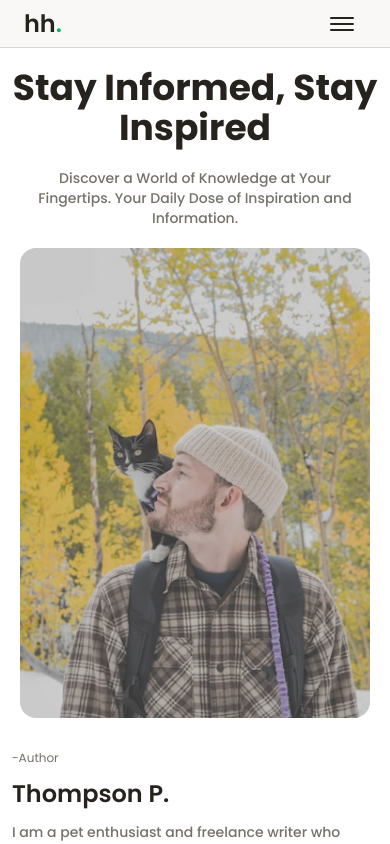
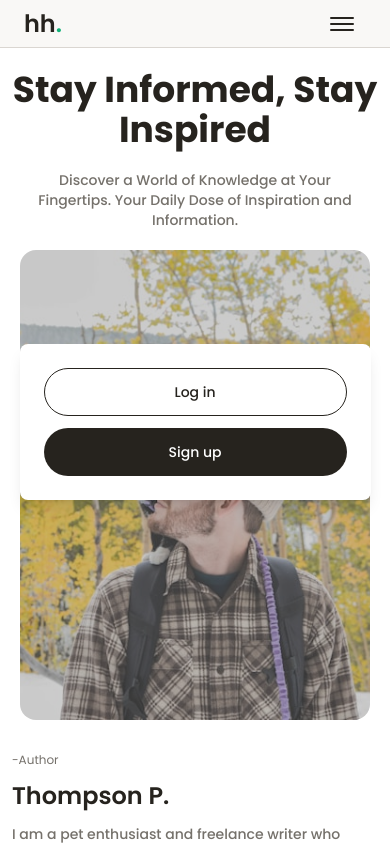
Before and after one commit to parallell99/husky-page, a React (Vite) app: page / in a window 390 px wide. Both pictures are taken after a click on the button "Menu". Shown: the top 844 px of the page. Built offline with nearby package versions, Linux system fonts and the light colour scheme.

Commit message:
feature: improve ArticleSection with search functionality and category filtering; update Navbar for mobile menu toggle

```diff
--- a/src/components/ArticleSection.jsx
+++ b/src/components/ArticleSection.jsx
@@ -9,9 +9,7 @@ import {
 import {
   Select,
   SelectContent,
-  SelectGroup,
   SelectItem,
-  SelectLabel,
   SelectTrigger,
   SelectValue,
 } from "@/components/ui/select";
@@ -20,9 +18,11 @@ import { Button } from "@/components/ui/button";
 import { blogPosts } from "@/data/blogPost";
 import { selectData } from "@/data/select";
 
-
+import { useState } from "react";
 
 function ArticleSection() {
+  const [selectedCategory, setSelectedCategory] = useState("All");
+  const [search, setSearch] = useState("");
   return (
     <>
       <div className=" my-10 lg:mx-20">
@@ -33,6 +33,8 @@ function ArticleSection() {
               <InputGroupInput
                 placeholder="Search"
                 className="text-sm font-medium text-brown-600 w-full"
+                value={search}
+                onChange={(e) => setSearch(e.target.value)}
               />
               <InputGroupAddon>
                 <SearchIcon />
@@ -45,18 +47,23 @@ function ArticleSection() {
             </p>
           </div>
           <div className="lg:hidden  w-full px-5">
-            <Select>
+            <Select
+              value={selectedCategory === "All" ? "Highlight" : selectedCategory}
+              onValueChange={(value) =>
+                setSelectedCategory(value === "Highlight" ? "All" : value)
+              }
+            >
               <SelectTrigger className="w-full">
                 <SelectValue
                   placeholder="Highlight"
-                  className="text-sm font-medium text-brown-400"
+                  className="text-sm font-medium"
                 />
               </SelectTrigger>
               <SelectContent>
                 {selectData.map((item, index) => (
-                  <SelectGroup key={index}>
-                    <SelectLabel>{item}</SelectLabel>
-                  </SelectGroup>
+                  <SelectItem key={index} value={item}>
+                    {item}
+                  </SelectItem>
                 ))}
               </SelectContent>
             </Select>
@@ -66,17 +73,40 @@ function ArticleSection() {
             {selectData.map((item, index) => (
               <Button
                 key={index}
-                className="hover:bg-brown-300 text-brown-500 cursor-pointer"
+                className={`hover:bg-brown-300 text-brown-500 cursor-pointer ${
+                  selectedCategory === item ||
+                  (item === "Highlight" && selectedCategory === "All")
+                    ? "bg-brown-300"
+                    : ""
+                }`}
+                onClick={() =>
+                  setSelectedCategory(item === "Highlight" ? "All" : item)
+                }
               >
                 {item}
               </Button>
             ))}
-
           </div>
         </div>
       </div>
       <div className="px-3 py-3 grid grid-cols-1 lg:grid-cols-2 gap-10 lg:px-20">
-        {blogPosts.map((post) => (
+        {blogPosts
+          .filter((post) => {
+            // Filter by category
+            const matchesCategory =
+              selectedCategory === "All" || post.category === selectedCategory;
+
+            // Filter by search term
+            const searchLower = search.toLowerCase();
+            const matchesSearch =
+              search === "" ||
+              post.title.toLowerCase().includes(searchLower) ||
+              post.description.toLowerCase().includes(searchLower) ||
+              post.author.toLowerCase().includes(searchLower) ||
+              post.category.toLowerCase().includes(searchLower);
+            return matchesCategory && matchesSearch;
+          })
+          .map((post) => (
             <BlogCard
               key={post.id}
               image={post.image}
--- a/src/components/Hero.jsx
+++ b/src/components/Hero.jsx
@@ -1,7 +1,7 @@
 import heroImage from "../assets/image/section.jpg";
 function Hero() {
   return (
-    <section className="flex flex-col items-center justify-center gap-5 px-3 lg:flex-row  lg:py-15 lg:px-20  lg:gap-10">
+    <section className="flex flex-col items-center justify-center gap-5 px-3 lg:flex-row  lg:py-15 lg:px-20 mt-[50px]  lg:gap-10">
       <div className="flex flex-col items-center justify-center lg:hidden">
         <h1 className="text-4xl  py-5 text-center font-bold leading-10 ">
           Stay Informed, Stay Inspired
--- a/src/components/Navbar.jsx
+++ b/src/components/Navbar.jsx
@@ -1,6 +1,14 @@
+import { useState } from "react";
+
+
 function Navbar() {
+
+  const [isOpen, setIsOpen] = useState(false);
+  const toggleMenu = () => {
+    setIsOpen(!isOpen);
+  };
   return (
-    <nav className="bg-brown-100 border-b border-brown-300 px-6 w-full h-[48px] lg:h-[80px] lg:px-20 ">
+    <nav className="fixed top-0 left-0 right-0 bg-brown-100 border-b border-brown-300 px-6 w-full h-[48px] lg:h-[80px] lg:px-20 z-40">
       <div className=" mx-auto flex justify-between items-center h-full">
         {/* Logo */}
         <div className=" text-2xl font-semibold lg:w-[44px] md:h-[44px] flex items-center justify-center">
@@ -22,11 +30,30 @@ function Navbar() {
         <button
           className="lg:hidden flex flex-col gap-1 items-center justify-center p-3 bg-transparent border-none cursor-pointer"
           aria-label="Menu"
+          onClick={toggleMenu}
         >
           <span className="w-6 h-0.5 bg-brown-600 rounded-sm transition-all duration-300"></span>
           <span className="w-6 h-0.5 bg-brown-600 rounded-sm transition-all duration-300"></span>
           <span className="w-6 h-0.5 bg-brown-600 rounded-sm transition-all duration-300"></span>
         </button>
+        {isOpen ? (
+          <div
+            className="lg:hidden fixed inset-0 flex items-center justify-center z-50 pointer-events-none"
+          >
+            <div
+              className="bg-white shadow-lg rounded-lg w-[90%] max-w-md p-6 pointer-events-auto "
+            >
+              <div className="flex flex-col gap-3">
+                <button className="bg-white border border-brown-600 text-brown-600 px-6 py-2 rounded-4xl text-sm font-medium cursor-pointer transition-all duration-200 hover:bg-brown-100 hover:border-brown-500 w-full h-[48px]">
+                  Log in
+                </button>
+                <button className="bg-brown-600 border-none text-white px-6 py-2 rounded-4xl text-sm font-medium cursor-pointer transition-all duration-200 hover:bg-brown-500 w-full h-[48px]">
+                  Sign up
+                </button>
+              </div>
+            </div>
+          </div>
+        ) : null}
       </div>
     </nav>
   );
--- a/src/components/ui/select.jsx
+++ b/src/components/ui/select.jsx
@@ -14,7 +14,7 @@ const SelectTrigger = React.forwardRef(
     <SelectPrimitive.Trigger
       ref={ref}
       className={cn(
-        "flex h-10 w-full items-center justify-between rounded-md border border-input bg-white px-3 py-2 text-sm ring-offset-background placeholder:text-muted-foreground focus:outline-none focus:ring-2 focus:ring-ring focus:ring-offset-2 disabled:cursor-not-allowed disabled:opacity-50 [&>span]:line-clamp-1",
+        "flex h-10 w-full items-center justify-between rounded-md border border-input text-brown-400 bg-white px-3 py-2 text-sm ring-offset-background placeholder:text-muted-foreground focus:outline-none focus:ring-2 focus:ring-ring focus:ring-offset-2 disabled:cursor-not-allowed disabled:opacity-50 [&>span]:line-clamp-1",
         className
       )}
       {...props}
```
Lines whose indentation alone changed are shown as unchanged.
